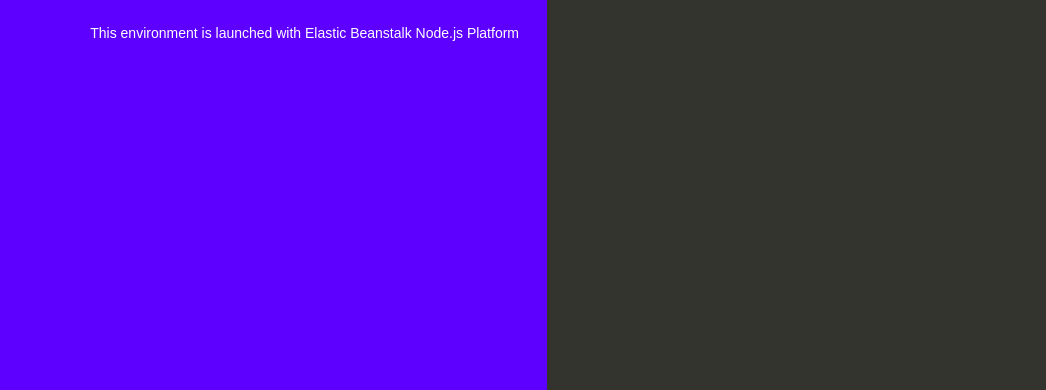
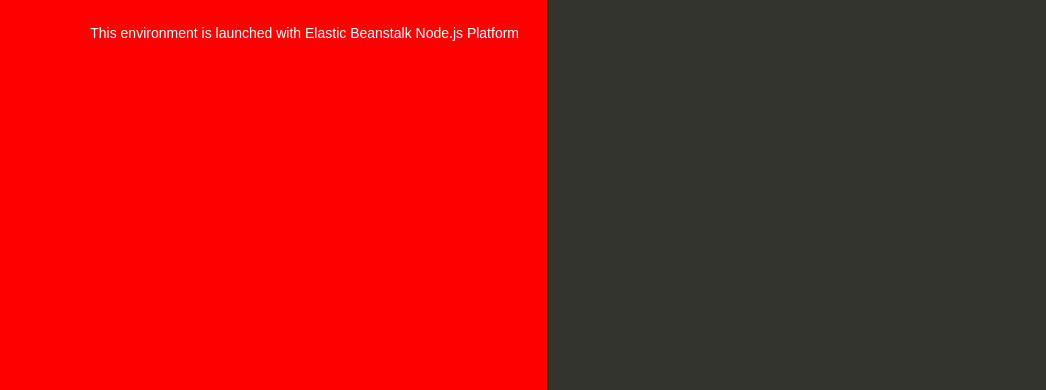
Before and after one commit to JaynishPatel1/NodejsDemoCICD, a website: page index.html in a window 1280 px wide. Shown: the part 410-800 px from the top of the page, without its empty margins (93-1139 px from the left). Drawn offline with Linux system fonts and the light colour scheme.

Commit message:
Update index.html

```diff
--- a/index.html
+++ b/index.html
@@ -35,7 +35,7 @@
 
         text-align: right;
         padding-top: 11em;
-        background-color: #5d00ff;
+        background-color: red;
 
       }
       .textColumn p {
```
